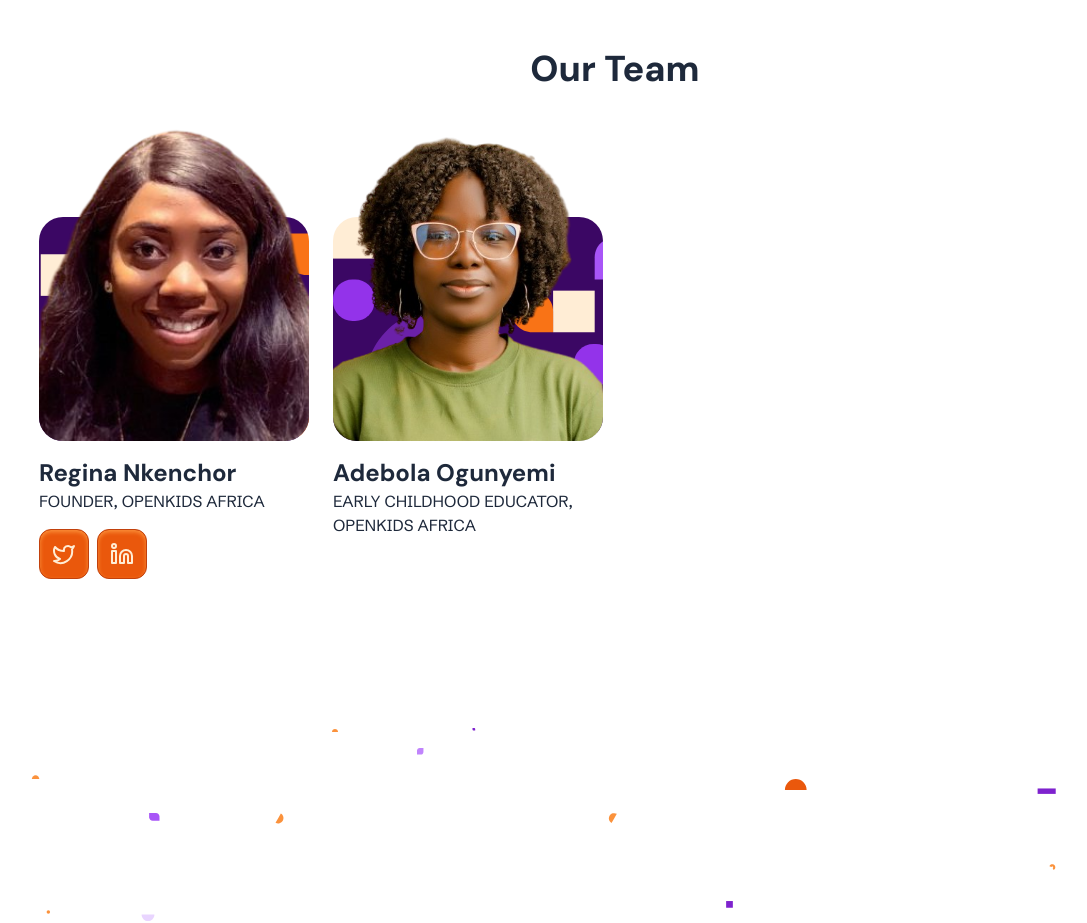
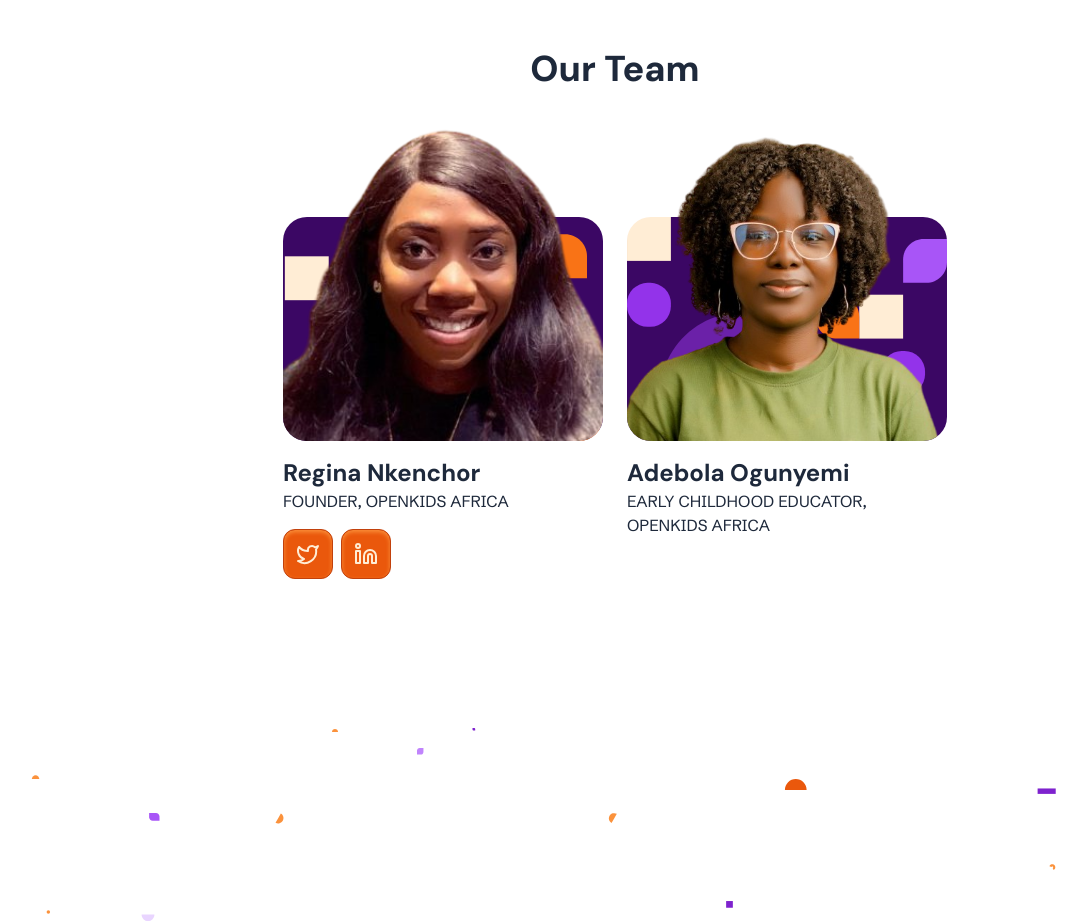
Before and after one commit to openkids-africa/openkidsafrica, a Nuxt app: page /about in a window 1280 px wide. Shown: the part 3260-4183 px from the top of the page, without its empty margins (25-1112 px from the left). Built offline with nearby package versions, Linux system fonts and the light colour scheme.

Commit message:
fix: align team properly

```diff
--- a/pages/about.vue
+++ b/pages/about.vue
@@ -315,6 +315,11 @@ useHead({
 }
 
 .team-list {
-  @apply grid gap-6 sm:grid-cols-2 lg:grid-cols-4;
+  /* @apply grid gap-6 sm:grid-cols-2 lg:grid-cols-4; */
+  @apply flex flex-wrap justify-center gap-6;
+}
+
+.team-list__item {
+  @apply max-w-xs;
 }
 </style>
```
